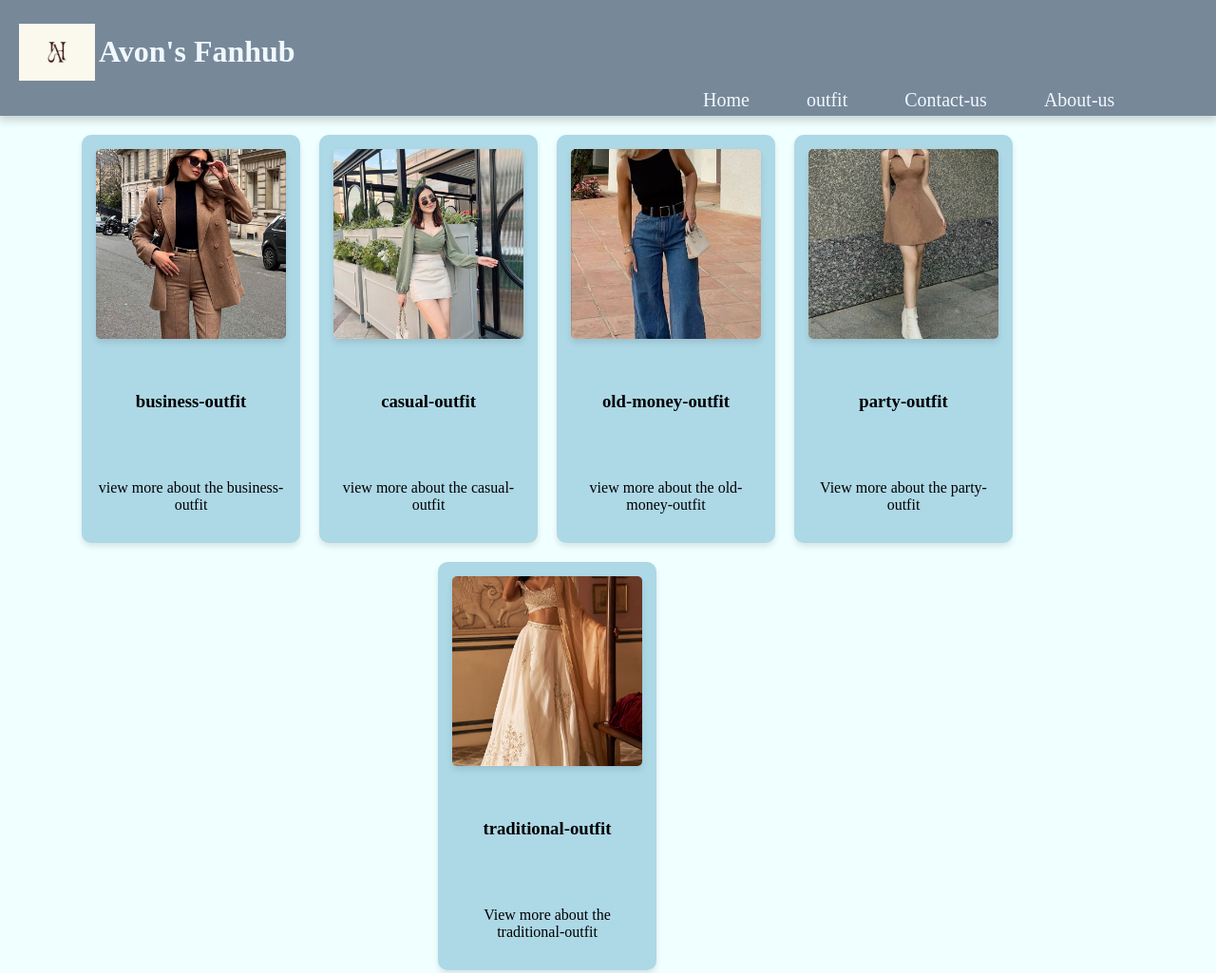
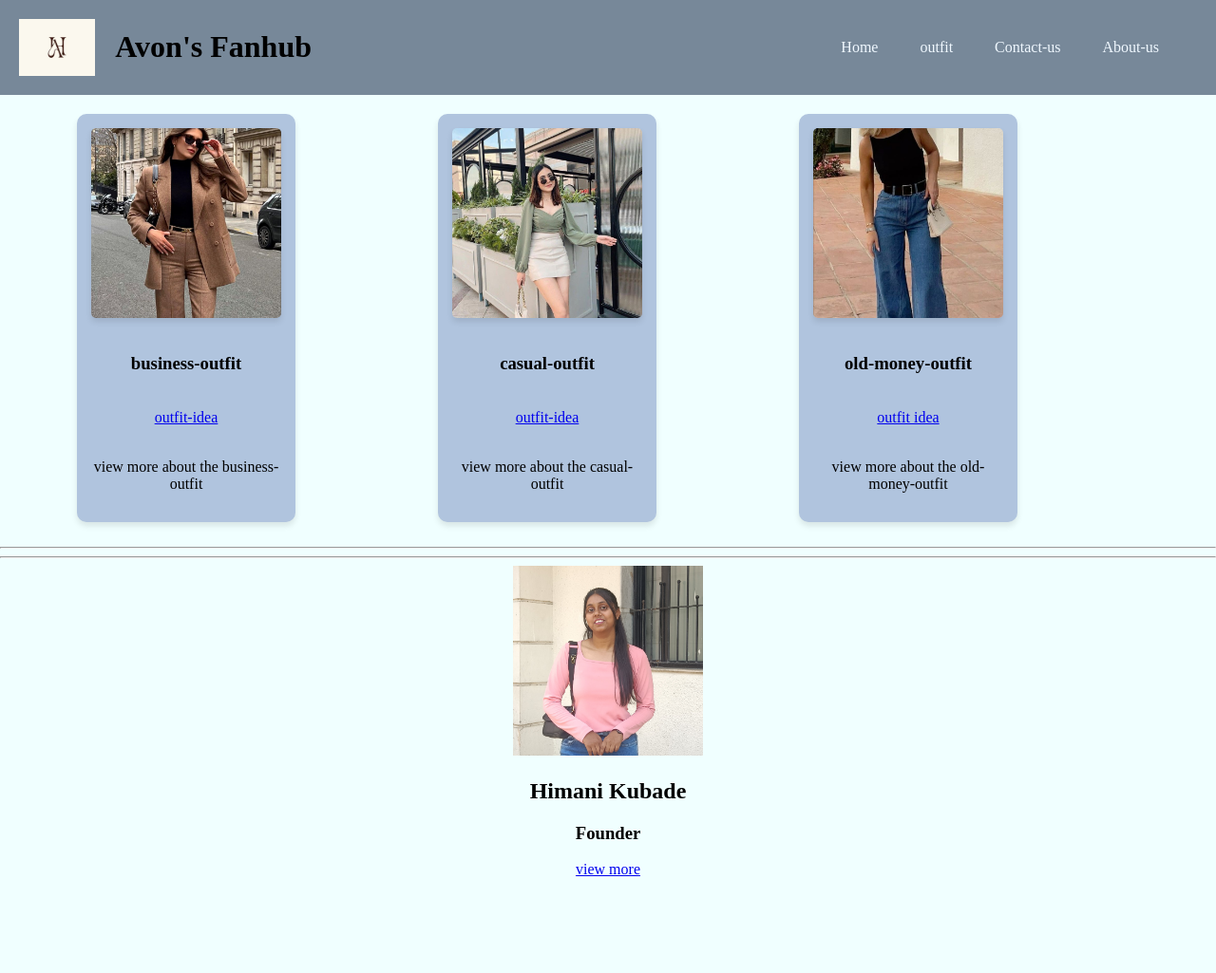
Before and after one commit to Himanikubade09/Assignment-_16, a plain HTML site: page index.html in a window 1280 px wide. Shown: the top 1025 px of the page at 95% size. After the commit the page ends 961 px from the top, so only its background shows below. Drawn offline with Linux system fonts and the light colour scheme.

Commit message:
new pages updated

```diff
--- /dev/null
+++ b/css/about.css
@@ -0,0 +1,23 @@
+.self{
+    display: flex;
+    flex-direction: column;
+    align-items: center;
+    justify-content: space-between;
+    background: lightsteelblue;
+    width: 200px;
+    height: 400px;
+    padding: 15px;
+    border-radius: 10px;
+    box-shadow: 0px 4px 6px rgba(0, 0, 0, 0.1);
+    text-align: center;
+}
+
+.image{
+    border-radius: 0px;
+}
+
+.image:hover{
+    height: 250px;
+    transition: 1s;
+    box-shadow: 0 0 20px 20px white;
+}
--- a/css/style.css
+++ b/css/style.css
@@ -4,45 +4,52 @@ body{
     background-color:azure;
 }
 .navbar{
-    padding: 5px 20px;
-    box-shadow: 0 2px 10px 2px rgba(0, 0, 0, 0.2);
-    background-color: lightslategray;
-    color:aliceblue;
+    background-color: lightslategrey;
+    overflow: hidden;
+    padding: 10px 20px;
+    display: flex;
+    justify-content: space-between;
+    align-items: center;
 }
 .header{
-    display: inline-block;
+    display: flex;
+    justify-content: left;
+    padding-right: 40%;
+
 }
 .nav-logo {
     height: 60px;
-    position: relative;
     top: 20px;
     display: inline-block;
 }
 .nav-links {
+    color: white;
+    text-decoration: none;
+    padding: 14px 20px;
     display: inline-block;
-    font-size: 20px;
-    margin-left: 700px;
 }
 .nav-menu {
 margin: 20px;
 text-decoration: none;
 color:aliceblue;
+
 }
 .outfit {
     display: flex;
     flex-wrap: wrap;
     justify-content: center;
     align-items: center;
-    gap: 20px;
+    gap: 150px;
     width: 90%;
     margin-top: 20px;
+    position: relative;
 }
 .product-card {
     display: flex;
     flex-direction: column;
     align-items: center;
     justify-content: space-between;
-    background: lightblue;
+    background: lightsteelblue;
     width: 200px;
     height: 400px;
     padding: 15px;
@@ -64,27 +71,3 @@ color:aliceblue;
 h3{
     justify-content: center;
 }
-
-.self-info{
-    justify-content: center;
-    align-items: center;
-    border: 2px solid black;
-    width: 250px;
-    padding: 15px;
-    border-radius: 20px;
-    background-color: lavender;
-}
-
-.image{
-    border-radius: 0px;
-}
-
-.image:hover{
-    height: 250px;
-    transition: 1s;
-    box-shadow: 0 0 20px 20px white;
-}
-
-a{
-    padding-right: 15px;
-}
--- a/index.html
+++ b/index.html
@@ -5,6 +5,7 @@
     <meta name="viewport" content="width=device-width, initial-scale=1.0">
     <title>Document</title>
     <link rel="stylesheet" href="../../css/style.css">
+
 </head>
 <body>
     <div class="navbar">
@@ -21,39 +22,32 @@
             <div class="product-card">
                 <img src="./img/business-1.jpeg" alt="business-1">
                 <h3>business-outfit</h3>
+                <a href="./pages/outfit.html">outfit-idea</a>
                 <p> view more about the business-outfit</p>
             </div>
             <div class="product-card">
                 <img src="./img/casual-1.jpeg" alt="casual-1">
                 <h3>casual-outfit</h3>
+                <a href="./pages/outfit.html">outfit-idea</a>
                 <p>view more about the casual-outfit</p>
             </div>
             <div class="product-card">
                 <img src="./img/old-money-1.jpeg" alt="old-money-1">
                 <h3>old-money-outfit</h3>
+                <a href="./pages/outfit.html">outfit idea</a>
                 <p>view more about the old-money-outfit</p>
-            </div>
-            <div class="product-card">
-                <img src="./img/party-1.jpeg" alt="party-1">
-                <h3>party-outfit</h3>
-                <p>View more about the party-outfit</p>
-            </div>
-            <div class="product-card">
-                <img src="./img/traditional-1.jpeg" alt="traditional-1">
-                <h3>traditional-outfit</h3>
-                <p>View more about the traditional-outfit</p>
             </div>
         </div>
         <br>
         <hr><hr>
-        <div class="self-info">
+        <div align="center" class="self">
             <img src="./img/himanik.jpg" class="image" height="200">
             <h2>Himani Kubade</h2>
             <h3>Founder</h3>
-            <p>founded a fashion inspo page for all the girls they can use ideas from here for getting dressed up</p>
+            <a href="./pages/about.html">view more</a>
+            </div>
         </div>
-        <div class="footer">
-            <p>  Flexbox outfit</p>
+        <br><br>
         </div>
     </div>
 </body>
```
Also changed, not shown: css/contact.css (added, +38 -0 lines), pages/about.html (+11 -0 lines), pages/contact.html (+34 -1 lines), pages/outfit.html (+34 -1 lines), icons/location .png (added), icons/mail.png (added), icons/phones .png (added).
